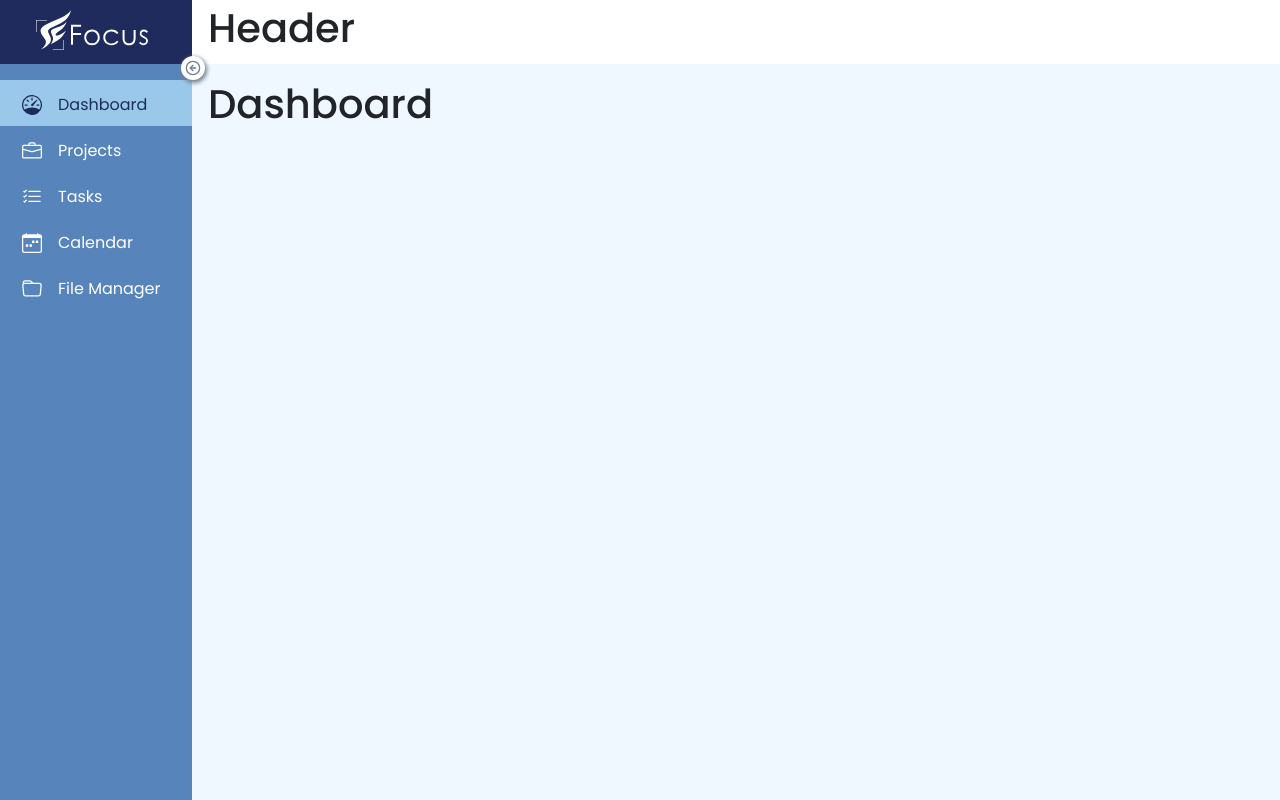
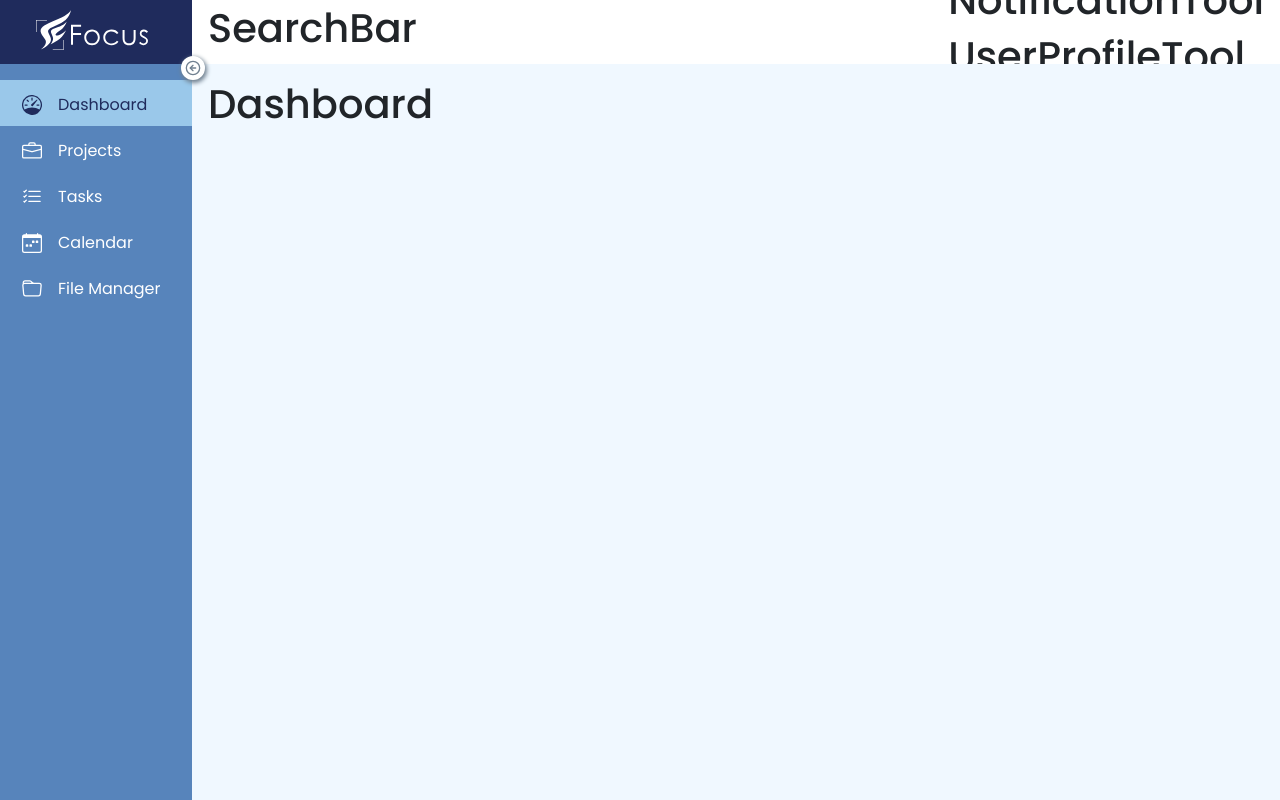
Before and after one commit to dittobyte-io/focus-react, a React (Create React App) app in the folder frontend/: page / in a window 1280 px wide. Built offline with nearby package versions, Linux system fonts and the light colour scheme.

Commit message:
update header with search and toolbar

```diff
--- a/frontend/src/features/ui/Header.js
+++ b/frontend/src/features/ui/Header.js
@@ -1,7 +1,15 @@
+import { SearchBar } from "features/search";
+import { NotificationTool } from "features/notifications";
+import { UserProfileTool } from "features/user-profile";
+
 function Header() {
 	return (
 		<>
-			<h1>Header</h1>
+			<SearchBar />
+			<aside className='header-toolbar'>
+				<NotificationTool />
+				<UserProfileTool />
+			</aside>
 		</>
 	);
 }
```
